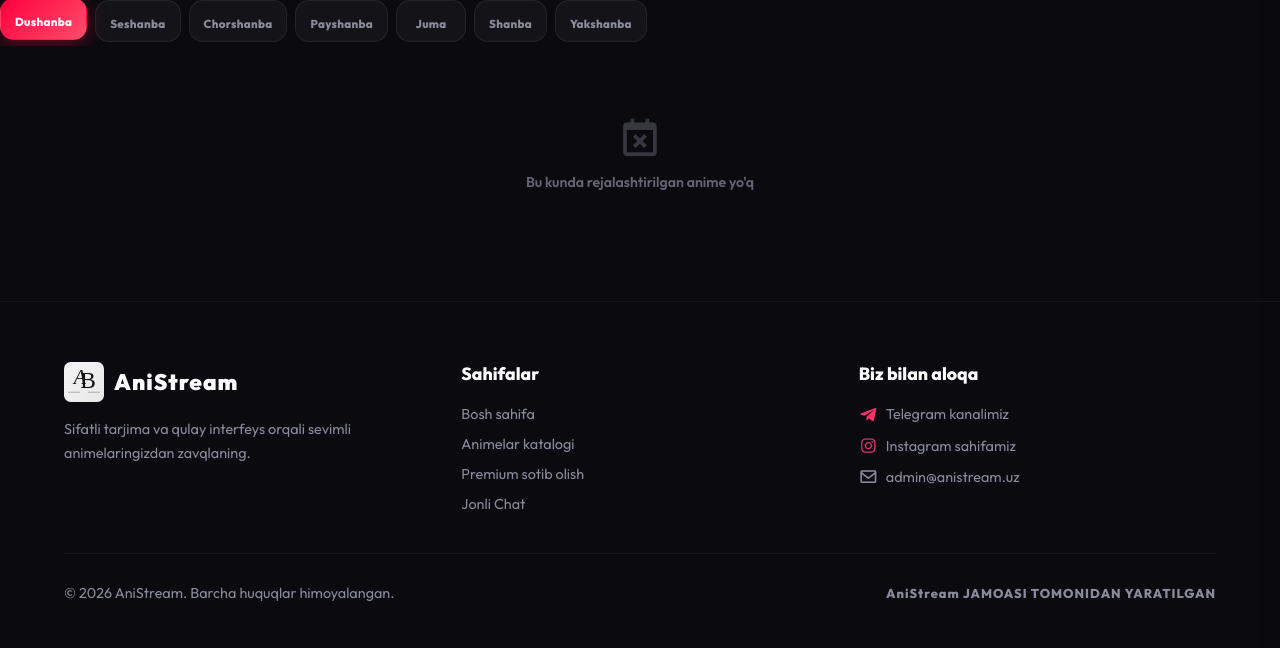
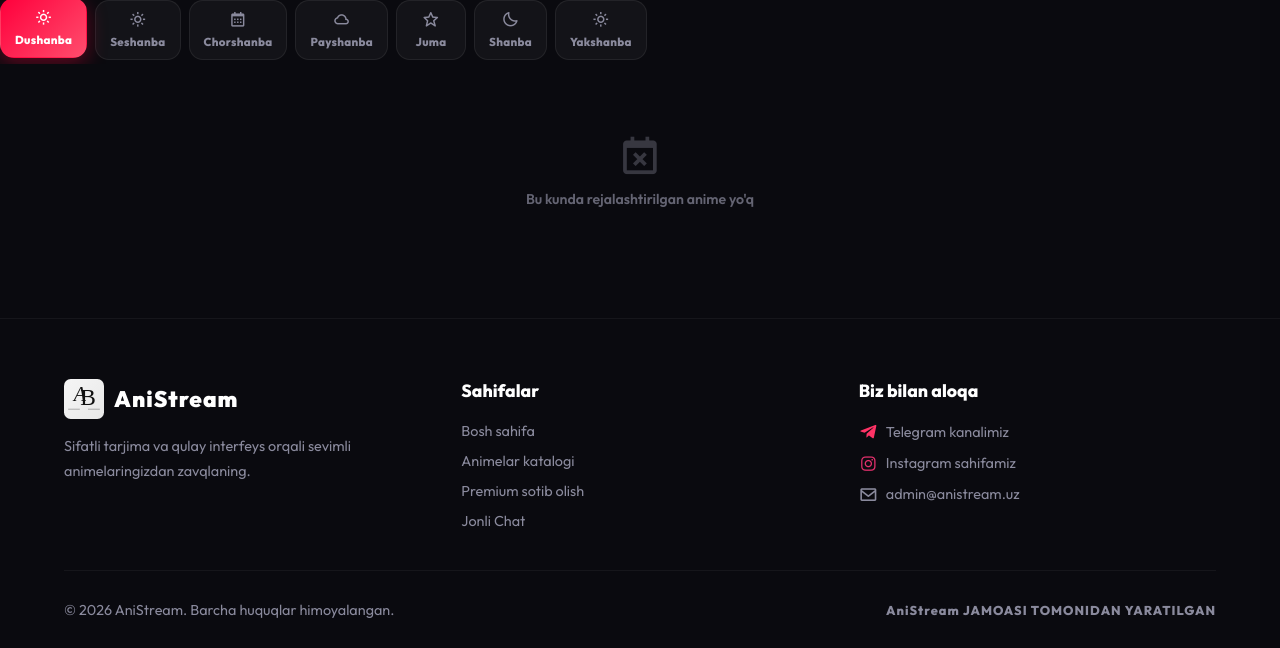
Before and after one commit to lucky2007pro/anistream, a Django app: page /jadval/ in a window 1280 px wide. Shown: the part 75-723 px from the top of the page. Run offline with Django 5.2, Linux system fonts and the light colour scheme; data that the repository does not hold is empty.

Commit message:
Fix: jadval template icon filter

```diff
--- a/anime/templates/jadval.html
+++ b/anime/templates/jadval.html
@@ -224,9 +224,14 @@
         <button class="day-tab {% if day_key == today_key %}active{% endif %}"
                 data-day="{{ day_key }}"
                 onclick="switchDay('{{ day_key }}')">
-            <i class='bx {{ day_key|slugify }}-icon'
-               style="font-size:1.1rem;">
-            </i>
+            {% if day_key == 'dushanba' %}<i class='bx bx-sun'></i>
+            {% elif day_key == 'seshanba' %}<i class='bx bx-sun'></i>
+            {% elif day_key == 'chorshanba' %}<i class='bx bx-calendar'></i>
+            {% elif day_key == 'payshanba' %}<i class='bx bx-cloud'></i>
+            {% elif day_key == 'juma' %}<i class='bx bx-star'></i>
+            {% elif day_key == 'shanba' %}<i class='bx bx-moon'></i>
+            {% elif day_key == 'yakshanba' %}<i class='bx bx-sun'></i>
+            {% endif %}
             {{ day_name }}
         </button>
         {% endfor %}
```
